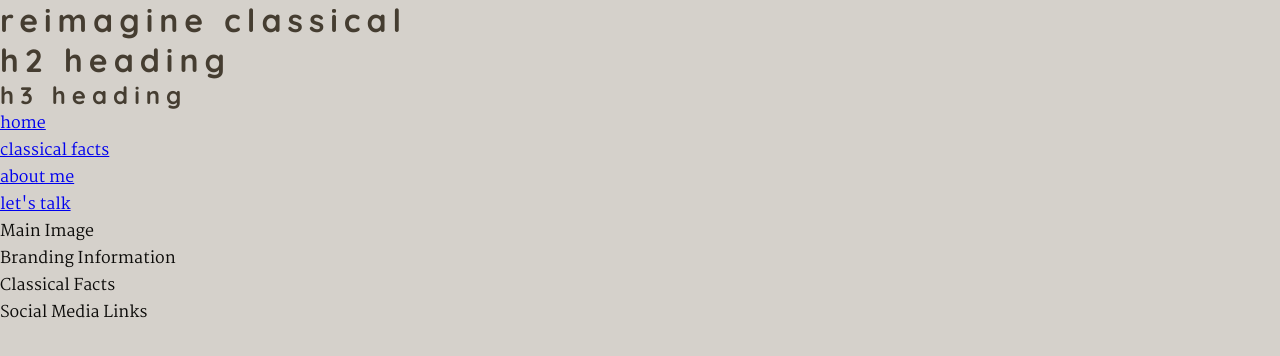
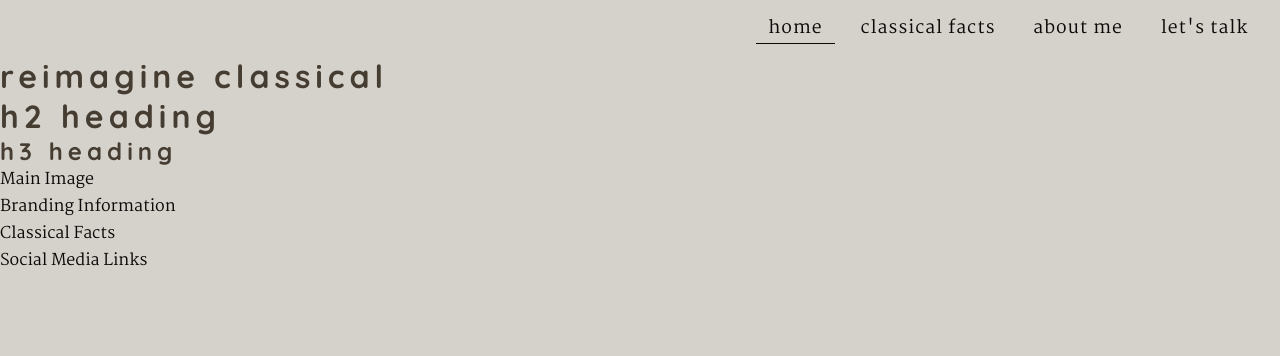
Before and after one commit to AliceOhio/reimagine.classical, a plain HTML site: page index.html in a window 1280 px wide. Drawn offline with Linux system fonts and the light colour scheme.

Commit message:
Style navigation links

```diff
--- a/assets/css/style.css
+++ b/assets/css/style.css
@@ -17,7 +17,7 @@ body {
 h1, h2 {
     font-family: 'Quicksand', sans-serif;
     text-transform: lowercase;
-    letter-spacing: 6px;
+    letter-spacing: 5px;
     color: #453d31;
     font-size: 200%;
 }
@@ -25,7 +25,43 @@ h1, h2 {
 h3 {
     font-family: 'Quicksand', sans-serif;
     text-transform: lowercase;
-    letter-spacing: 6px;
+    letter-spacing: 5px;
     color: #453d31;
     font-size: 150%;
 }
+
+/* navigation links (need to increase spacing between page names)*/
+#navbar {
+    font-size: 110%;
+    letter-spacing: 1px;
+    margin: 0.5vw 1vw;
+    /* height: 4.5vh;
+    line-height: 40px; */
+
+    display: flex;
+    flex-direction: row;
+    justify-content: flex-end;
+}
+
+#item {
+    padding: 0 12.5px;
+}
+
+
+#navbar li {
+    list-style-type: none;
+    margin: 0.5vw;
+}
+
+#navbar a {
+    text-decoration: none;
+    color: inherit;
+}
+
+#navbar a:hover {
+    border-bottom: 1.5px solid #0B0A08;
+}
+
+.active {
+    border-bottom: 1.5px solid #0B0A08;
+}
--- a/index.html
+++ b/index.html
@@ -11,17 +11,17 @@
     <title>Reimagine Classical</title>
 </head>
 <body>
-    <header><h1>Reimagine Classical</h1>
+    <header>
+      <nav>
+        <ul id="navbar">
+            <li><a href="index.html" id="item" class="active">home</a></li>
+            <li><a href="#" id="item">classical facts</a></li>
+            <li><a href="#" id="item">about me</a></li>
+            <li><a href="#" id="item">let's talk</a></li>
+        </ul>
+        <h1>Reimagine Classical</h1>
         <h2>h2 heading</h2>
         <h3>h3 heading</h3>
-      <nav id="menu">
-        <ul>
-            <li><a href="index.html">home</a></li>
-            <li><a href="#">classical facts</a></li>
-            <li><a href="#">about me</a></li>
-            <li><a href="#">let's talk</a></li>
-        </ul>
-
 
       </nav>
 
```
